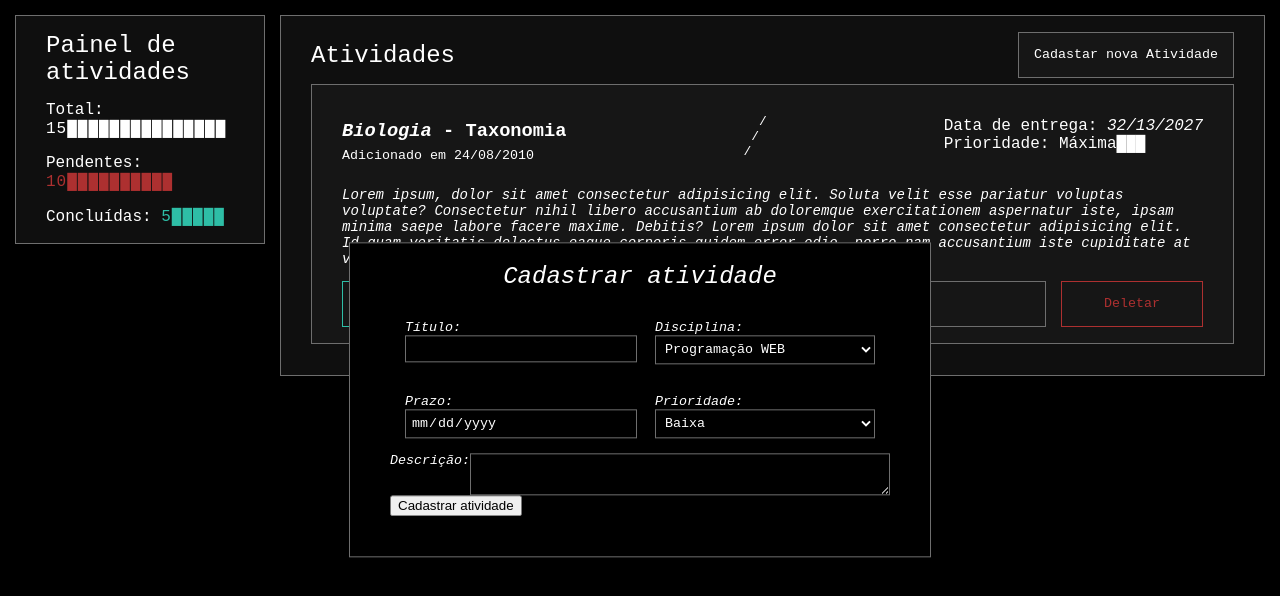
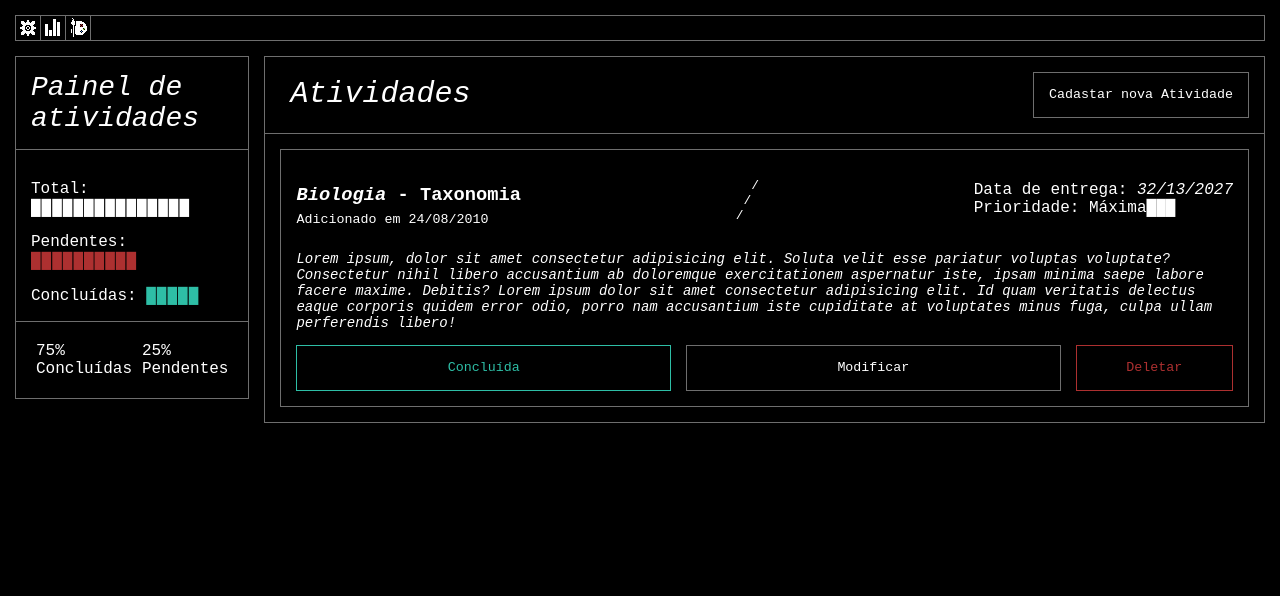
Before and after one commit to le-taste/agenda-tarefas, a plain HTML site: page index.html in a window 1280 px wide. Drawn offline with Linux system fonts and the light colour scheme.

Commit message:
Update visual

```diff
--- a/index.html
+++ b/index.html
@@ -8,6 +8,7 @@
 
     <body>
 
+        <!--
         <section id="formCadastro">
             <h2>Cadastrar atividade</h2>
             <form>
@@ -53,21 +54,29 @@
                 <input type="submit" value="Cadastrar atividade">
             </form>
         </section>
+        -->
 
+        <section class="painel" id="menuBar">
+            <button><img src="gear.png" alt="settings"></button>
+            <button><img src="stat.png" alt="show statistics"></button>
+            <button><img src="palette.png" alt="color palette"></button>
+        </section>
 
         <main>
-        <div>
+
         <section class="painel" id="estatisticas">
             <h2>Painel de atividades</h2>
-                <section>
+            <section id="estatisticaBloco">
                 <div>Total: <span id="total">0</span></div>
                 <div>Pendentes: <span id="pendentes">0</span></div>
                 <div>Concluídas: <span id="concluidas">0</span></div>
             </section>
+            <section id="estatisticaPorcentagem">
+                <div>75% <span>Concluídas</span></div>
+                <div>25% <span>Pendentes</span></div>
             </section>
-        </div>
+        </section>
 
-            <div>
         <section class="painel" id="atividades">
             <header id="headerPrincipal">
                 <div>
@@ -81,7 +90,6 @@
 
             <div class="atividade painel">
                 <header>
-
                     <div>
                         <h3 class="titulo"><em>Biologia</em> - Taxonomia</h3>
                         <sub>Adicionado em 24/08/2010</sub>
@@ -114,8 +122,6 @@
                 </div>
             </div>
         </section>
-            </div>
-
         </main>
     </body>
 
@@ -130,9 +136,9 @@
 
         const adicionarAtividade = document.getElementById("novaAtividade")
 
-        totalSpan.innerText = total
-        pendentesSpan.innerText = pendentes
-        concluidasSpan.innerText = concluidas
+        totalSpan.innerText = ""
+        pendentesSpan.innerText = ""
+        concluidasSpan.innerText = ""
 
         adicionarAtividade.setAttribute("onclick", ``)
 
--- a/style.css
+++ b/style.css
@@ -1,35 +1,58 @@
 :root {
     --gap: 15px;
-    --block-color: rgba(30, 30, 30, 50%);
-    --hovered-block-color: rgba(60, 60, 60, 40%);
+    --block-color: rgba(30, 30, 30, 0);
+    --hovered-block-color: rgba(60, 60, 60, 50%);
     --border: rgb(110, 110, 110);
     --concluida: rgb(46, 190, 166);
     --vermelho: rgb(173, 48, 48);
 }
 
+* {
+    box-sizing: border-box
+}
+
 body {
     background-color: black;
     margin: 0;
-    display: flex; justify-content: center;
     font-family: monospace, monospace;
     color: white;
 }
 
+#menuBar {
+    margin: var(--gap);
+    padding: 0;
+    display: flex;
+}
+
+#menuBar button {
+    margin: 0;
+    border: none;
+    border-right: 1px solid var(--border);
+    padding:0;
+
+    display: flex;
+    flex-direction: column;
+    justify-content: center;
+
+    position: relative;
+
+    image-rendering: pixelated;
+    transition: 0.2s;
+}
+
+#menuBar button:hover {
+    background-color: var(--border);
+}
+
 main {
-    width: 100%;
-
     margin: var(--gap);
     margin-bottom: 0;
-
-    display: grid;
-    grid-template-columns: 20% auto;
+    display: flex;
+    align-items: flex-start;
     gap: var(--gap);
 }
 
 .painel {
-    padding: 16px 30px 16px 30px;
-
-    margin-bottom: var(--gap);
     background-color: var(--block-color);
     border: 1px solid var(--border)
 }
@@ -99,26 +122,56 @@ main {
 }
 
 #estatisticas {
+    width: 20%;
+
     display: flex;
     flex-direction: column;
     align-items: center;
     justify-content: flex-start;
 }
 
-#estatisticas section {
+#estatisticas h2 {
     width: 100%;
+    padding: var(--gap);
+    border-bottom: 1px solid var(--border);
+
+    font-style: italic;
+    font-size: 28px;
+}
+
+#estatisticaBloco {
+    width: 100%;
+    padding: var(--gap);
     display: flex;
     flex-direction: column;
 
     align-items: flex-start;
-    gap: var(--gap)
+    gap: var(--gap);
+
+    border-bottom: 1px solid var(--border);
+}
+
+#estatisticaBloco span {
+    letter-spacing: 1px;
+    line-height: 20px;
+    overflow-wrap: anywhere;
+}
+
+#estatisticaPorcentagem {
+    width: 100%;
+
+    padding: var(--gap);
+    display: flex;
+    justify-content: space-around;
+}
+
+#estatisticaPorcentagem div {
+    padding: 5px;
 }
 
 
-#estatisticas span {
-    letter-spacing: 1px;
-    line-height: 20px;
-    overflow-wrap: anywhere;
+.N {
+    font-style: italic;
 }
 
 #pendentes {
@@ -129,13 +182,26 @@ main {
     color: var(--concluida);
 }
 
+#atividades {
+    padding: 0;
+}
+
 #headerPrincipal {
     display: flex;
     justify-content: space-between;
+
+    border-bottom: 1px solid var(--border);
+    padding: var(--gap);
+
 }
 
 #headerPrincipal h2 {
-    margin-top: 10px;
+    font-size: 30px;
+    margin: 0;
+    margin-top: 5px;
+    margin-left: 10px;
+
+    font-style: italic;
 }
 
 button {
@@ -146,6 +212,8 @@ button {
     font-family: monospace, monospace;
 
     padding: 14px 15px 15px 15px;
+
+    transition: 0.2s;
 }
 
 button:hover {
@@ -156,6 +224,15 @@ h2 {
     margin: 0;
     margin-bottom: var(--gap);
     font-weight: 200;
+}
+
+#atividades {
+    width: 100%;
+}
+
+.atividade {
+    margin: var(--gap);
+    padding: var(--gap);
 }
 
 .atividade header h3 {
@@ -179,13 +256,6 @@ h2 {
     gap: var(--gap);
 }
 
-.funcionalidade button {
-    background-color: rgba(0,0,0,0);
-}
-
-.funcionalidade button:hover {
-    background-color: var(--block-color);
-}
 
 .concluidaB {
     border: 1px solid var(--concluida);
```
Also changed, not shown: gear.png (added), palette.png (added), stat.png (added). Lines whose indentation alone changed are shown as unchanged.
